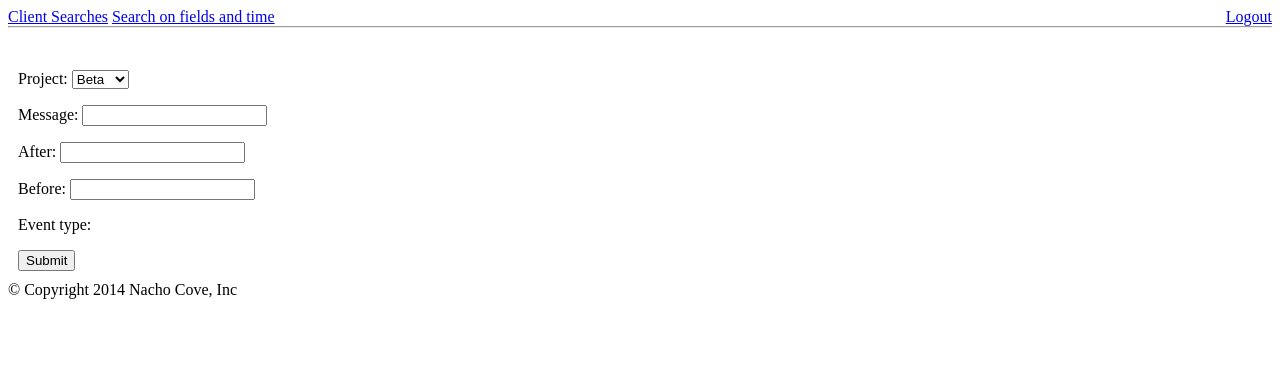
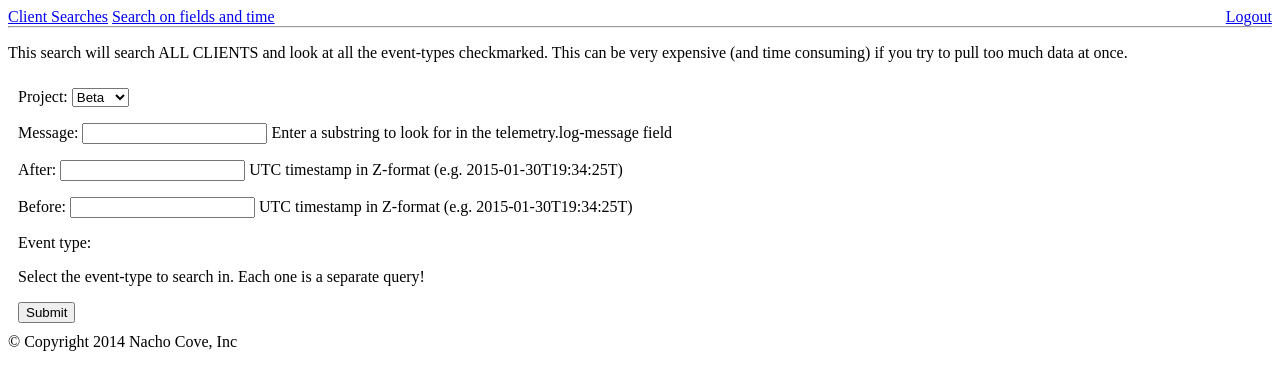
Before and after one commit to nachocove/Telemetry, a Django app: page /bugfix/search/ in a window 1280 px wide. Shown: the top 390 px of the page. Run offline with Django 3.2, Linux system fonts and the light colour scheme; parts of the project's set-up code (start-up, migrations or seed data) failed here and were passed over.

Commit message:
Add links to telemetry from search results. Make the telemetry open in a new browser tab (same for the client picker) Add help and lots of warnings about the pulling of data

```diff
--- a/Viewer/Bugfix/views.py
+++ b/Viewer/Bugfix/views.py
@@ -504,16 +504,26 @@ def entry_page_base(project, client, after, before, params, logger):
 
     return context
 
+def event_choices():
+    ec = {}
+    for ev in events.TYPES:
+        if ev in ('WBXML_REQUEST', 'WBXML_RESPONSE'):
+            continue  # omit these
+        elif ev in ('INFO', 'DEBUG'):
+            ec[ev] = ev.lower().capitalize() + " (DANGER: Lots of records!)"
+        else:
+            ec[ev] = ev.lower().capitalize()
+    return sorted([ (k, ec[k]) for k in ec ])
 
 class SearchForm(forms.Form):
+    EVENT_CHOICES = event_choices()
     project = forms.ChoiceField(choices=[(x, x.capitalize()) for x in projects])
-    message = forms.CharField()
-    after = forms.CharField()
-    before = forms.CharField()
+    message = forms.CharField(help_text="Enter a substring to look for in the telemetry.log-message field")
+    after = forms.CharField(help_text="UTC timestamp in Z-format (e.g. 2015-01-30T19:34:25T)")
+    before = forms.CharField(help_text="UTC timestamp in Z-format (e.g. 2015-01-30T19:34:25T)")
 
-    EVENT_CHOICES=[(x, x.lower().capitalize()) for x in events.TYPES if x not in ('WBXML_REQUEST', 'WBXML_RESPONSE')]
-
-    event_type = forms.MultipleChoiceField(choices=EVENT_CHOICES, widget=forms.CheckboxSelectMultiple())
+    event_type = forms.MultipleChoiceField(choices=EVENT_CHOICES, widget=forms.CheckboxSelectMultiple(),
+                                           help_text="Select the event-type to search in. Each one is a separate query!")
 
     def clean_after(self):
         after = self.cleaned_data.get('after', '')
@@ -609,6 +619,12 @@ def search_results(request, project, after, before):
             return render_to_response('search_results.html', {'message': 'failed to query events - %s' % str(e)},
                                       context_instance=RequestContext(request))
 
+    for event in obj_list:
+        event['url'] = reverse(entry_page, kwargs={'client': event['client'],
+                                                   'timestamp': event['timestamp'],
+                                                   'span': 1,
+                                                   'project': project})
+
     params = [{'key': 'after', 'value': str(after)},
               {'key': 'before', 'value': str(before)},
               {'key': 'Events', 'value': event_count},
--- a/Viewer/templates/client_picker.html
+++ b/Viewer/templates/client_picker.html
@@ -13,7 +13,7 @@
     <tbody>
 {% for client in clients %}
        <tr>
-           <td><a href="{{client.url}}">{{ client.client}}</a></td>
+           <td><a href="{{client.url}}" target="_blank">{{ client.client}}</a></td>
            <td>{{ client.first }}</td>
            <td>{{ client.timestamp }}</td>
        </tr>
--- a/Viewer/templates/search.html
+++ b/Viewer/templates/search.html
@@ -3,9 +3,10 @@
 <link rel="stylesheet" type="text/css" href="/static/list.css">
 {% endblock %}
 {% block content %}
+<span>This search will search ALL CLIENTS and look at all the event-types checkmarked. This can be very expensive (and time consuming) if you try to pull too much data at once.</span>
 <span class="search" style="float:left;margin:10px;display: inline-block">
     <form action="{% url 'search-form' %}" method="post">{% csrf_token %}
-        {{ form.as_p }}
+        {{ form.as_p}}
         <input type="submit" value="Submit"/>
     </form>
 </span>
--- a/Viewer/templates/search_results.html
+++ b/Viewer/templates/search_results.html
@@ -27,7 +27,7 @@
             {% for result in search_results %}
                 <tr id="{{ result.id}}">
                     <td class="cell">{{ result.client }}</td>
-                    <td class="cell">{{ result.uploaded_at }}</td>
+                    <td class="cell"><br/><a href="{{result.url}}" title="Click for Telemetry" target="_blank">{{ result.uploaded_at }}</a></td>
                     <td class="cell">{{ result.message }}</td>
                 </tr>
             {% endfor %}
```
